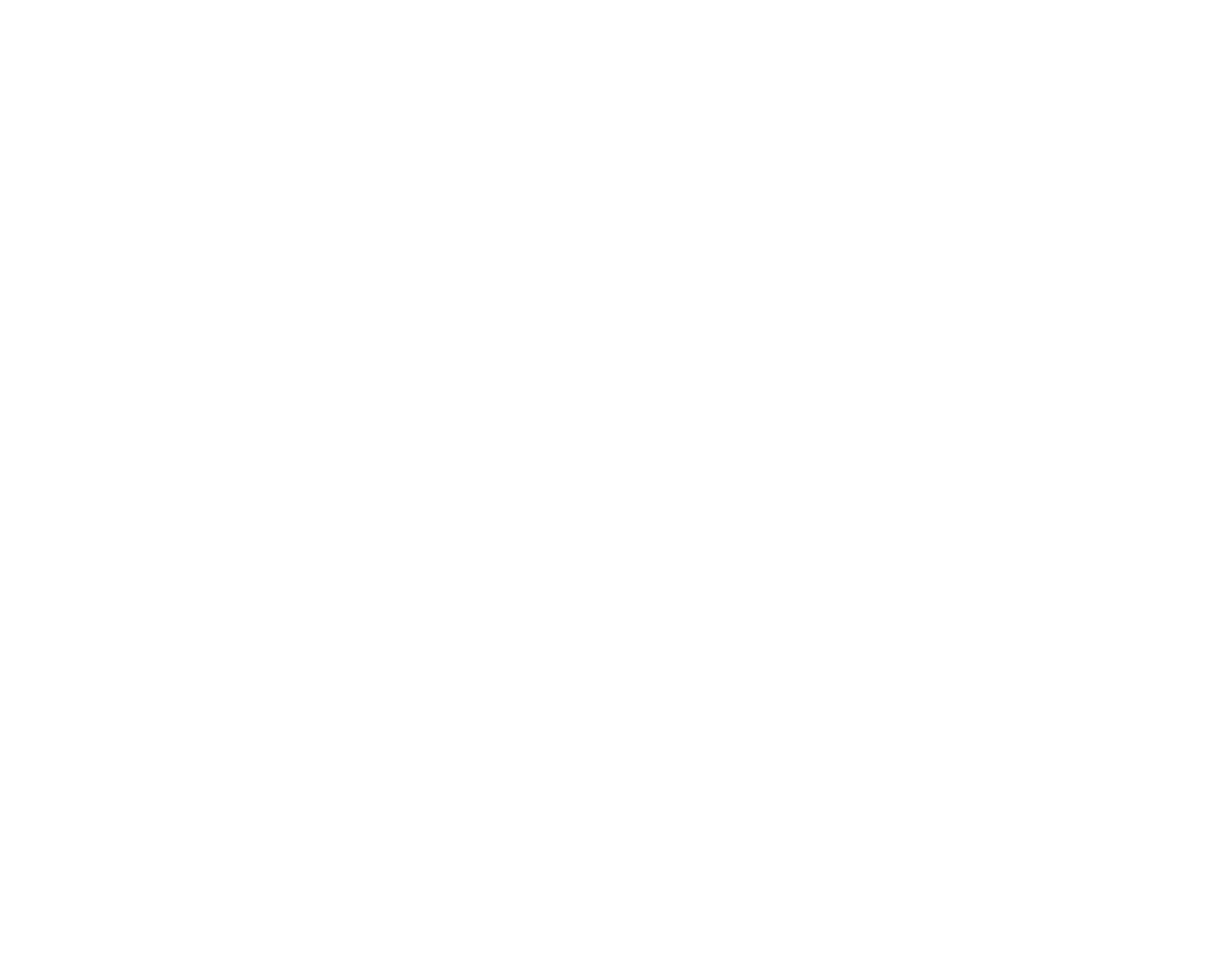
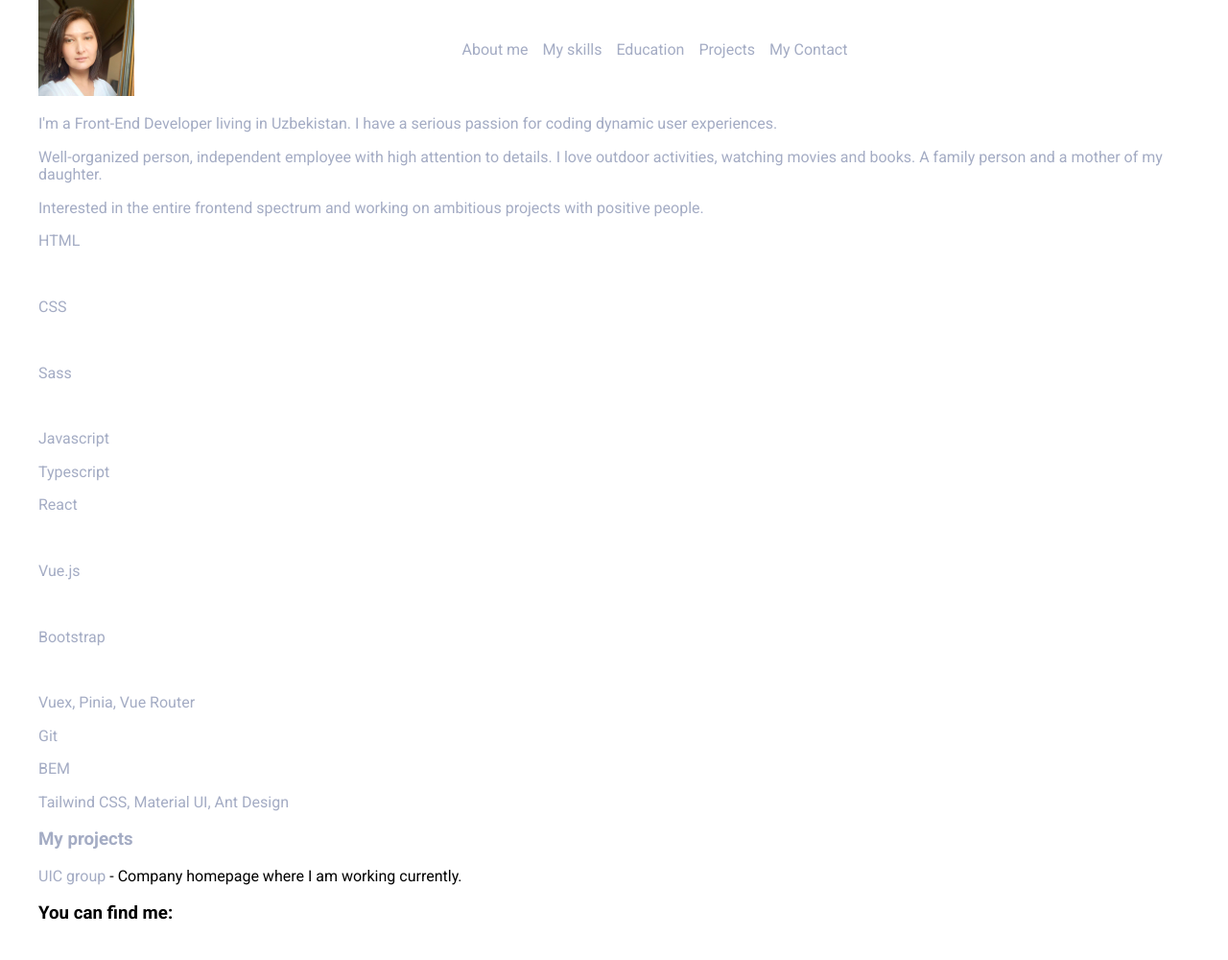
Before and after one commit to faithpacifica/rsschool-cv, a plain HTML site: page index.html in a window 1280 px wide. Shown: the whole page at 96% size. Before the commit the page ends 800 px from the top, so only its background shows below. Drawn offline with nearby package versions, Linux system fonts and the light colour scheme.

Commit message:
feat:add content into html file

```diff
--- a/index.html
+++ b/index.html
@@ -1,12 +1,113 @@
 <!DOCTYPE html>
 <html lang="en">
+
 <head>
     <meta charset="UTF-8">
     <meta http-equiv="X-UA-Compatible" content="IE=edge">
     <meta name="viewport" content="width=device-width, initial-scale=1.0">
-    <title>Muslimova Dildora</title>
+    <title>Curriculum Vitae</title>
+    <!-- Icons -->
+    <link rel="stylesheet" href="https://cdnjs.cloudflare.com/ajax/libs/font-awesome/5.15.3/css/all.min.css">
+    <!-- Styles -->
+    <link rel="stylesheet" href="css/normalize.css">
+    <!-- <link rel="stylesheet" href="path/to/font-awesome/css/font-awesome.min.css"> -->
+    <link href="https://fonts.googleapis.com/css2?family=Roboto:wght@400;500;700&display=swap" rel="stylesheet">
+    <link rel="stylesheet" href="style.css">
 </head>
+
 <body>
+    <div class="container">
+        <!-- Header -->
+        <header class="header">
+            <div class="logo">
+                <a class="logo-link" href="/">
+                    <img class="logo-image" alt="logo" src="./img/pic.jpg" width="100px" height="100" />
+                </a>
+            </div>
+            <nav class="navbar">
+                <ul class="navbar-list">
+                    <li class="navbar-item" id="about-me">
+                        <a href="#about-me" class="navbar-link">About me</span>
+                    </li>
+                    <li class="navbar-item" id="skills">
+                        <a href="#skills" class="navbar-link">My skills</span>
+                    </li>
+                    <li class="navbar-item" id="about-me">
+                        <a href="#education" class="navbar-link">Education</span>
+                    </li>
+                    <li class="navbar-item" id="projects">
+                        <a href="#projects" class="navbar-link">Projects</span>
+                    </li>
 
+                    <li class="navbar-item" id="contacts">
+                        <a href="#contacts" class="navbar-link">My Contact</span>
+                    </li>
+                </ul>
+            </nav>
+        </header>
+
+        <main class="main">
+            <!-- ABOUT ME -->
+            <section class="about-me">
+                <p class="about-me__text">
+                    I'm a Front-End Developer living in Uzbekistan. I have a serious
+                    passion for coding dynamic user experiences.
+                </p>
+                <p class="about-me__text">
+                    Well-organized person, independent employee with
+                    high attention to details. I love outdoor activities, watching
+                    movies and books. A family person and a mother of my daughter.
+                </p>
+                <p class="about-me__text">
+                    Interested in the entire frontend spectrum and working on
+                    ambitious projects with positive people.
+                <p>
+            </section>
+
+            <!-- Skills -->
+            <section class="skills">
+                <p class="skill-item">HTML</p><i class="fa-brands fa-html5"></i>
+                <p class="skill-item">CSS</p><i class="fa-brands fa-css3-alt"></i>
+                <p class="skill-item">Sass</p><i class="fa-brands fa-sass"></i>
+                <p class="skill-item">Javascript</p><i class="fa-brands fa-square-js"></i>
+                <p class="skill-item">Typescript</p>
+                <p class="skill-item">React</p><i class="fa-brands fa-react"></i>
+                <p class="skill-item">Vue.js</p><i class="fa-brands fa-vuejs"></i>
+                <p class="skill-item">Bootstrap</p><i class="fa-brands fa-bootstrap"></i>
+                <p class="skill-item">Vuex, Pinia, Vue Router</p>
+                <p class="skill-item">Git</p>
+                <p class="skill-item">BEM</p>
+                <p class="skill-item">Tailwind CSS, Material UI, Ant Design</p>
+            </section>
+
+            <!-- Projects -->
+            <section class="projects">
+                <h3>My projects</h3>
+                <p><a href="https://uic.group/"> UIC group</a> - Company homepage where I am working currently.</p>
+            </section>
+        </main>
+
+        <!-- Footer -->
+        <footer class="footer">
+            <div class="contacts">
+                <h3 class="projects-title">You can find me:</h3>
+                <div class="social-media">
+                    <a href="https://github.com/faithpacifica" class="icon-button github" target="_blank">
+                        <i class="fa-brands fa-github"></i>
+                    </a>
+                    <a href="https://www.linkedin.com/in/dildora-muslimova-9449941b5/" class="icon-button linkedin">
+                        <i class="fa-brands fa-linkedin"></i>
+                    </a>
+                    <a href="mailto:muslimovadildora@gmail.com" class="icon-button google" target="_blank">
+                        <i class="fa-solid fa-envelope"></i>
+                    </a>
+                    <a href="https://t.me/dildora_muslimova" class="icon-button telegram" target="_blank">
+                        <i class="fa-brands fa-telegram"></i>
+                    </a>
+                </div>
+            </div>
+        </footer>
+    </div>
 </body>
+
 </html>
--- a/style.css
+++ b/style.css
@@ -1,13 +1,86 @@
-* {
+
+html {
+  box-sizing: border-box;
+  height: 100%;
+  scroll-behavior: smooth;
+}
+
+*,*::before,*::after {
+  box-sizing: inherit;
+}
+
+body {
   margin: 0;
   padding: 0;
-  box-sizing: border-box;
+  display: flex;
+  flex-direction: column;
+  height: 100%;
+  font-family: 'Roboto', sans-serif;
+  font-size: 16px;
+  color:;
+  background-color:;
 }
 
+a{
+text-decoration:none;
+color: #a4acc4;
+transition: all .4s ease-out;
+}
+
+ul {
+list-style:none;
+margin:0;
+padding:0;
+}
+
+img {
+  width:100%;
+  height: auto;
+  object-fit: cover;
+}
+
+/* CONTAINER */
 .container {
-  max-width: 1240px;
-  margin: 0 auto;
-  width:100%;
-  padding-left:20px;
-  padding-right:20px;
+width: 100%;
+max-width: 1240px !important;
+padding-left:20px;
+padding-right:20px;
+margin-left: auto;
+margin-right: auto;
 }
+
+
+.header {
+  display:flex;
+  justify-content:space-between;
+  align-items:center;
+}
+.logo {
+}
+.logo-link {
+}
+.logo-image {
+  width:100px;
+  height:100px;
+}
+.navbar {
+}
+.navbar-list {
+  display:flex;
+}
+.navbar-item:not(:last-child) {
+  margin-right:15px;
+}
+.navbar-link {
+}
+.main {
+}
+.about-me {
+}
+.about-me__text {
+}
+.skills {
+}
+.skill-item {
+}
+.
```
Also changed, not shown: img/logo.svg (added), img/pic.jpg (added), 1 other file.
